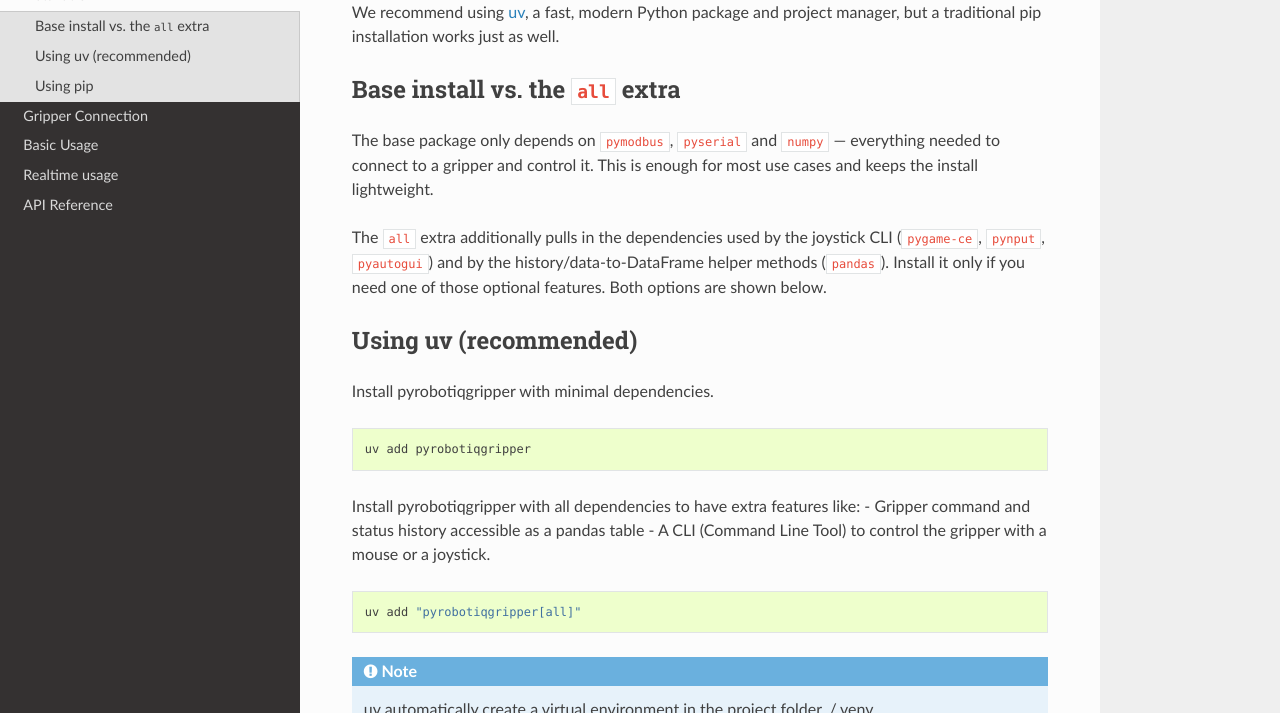
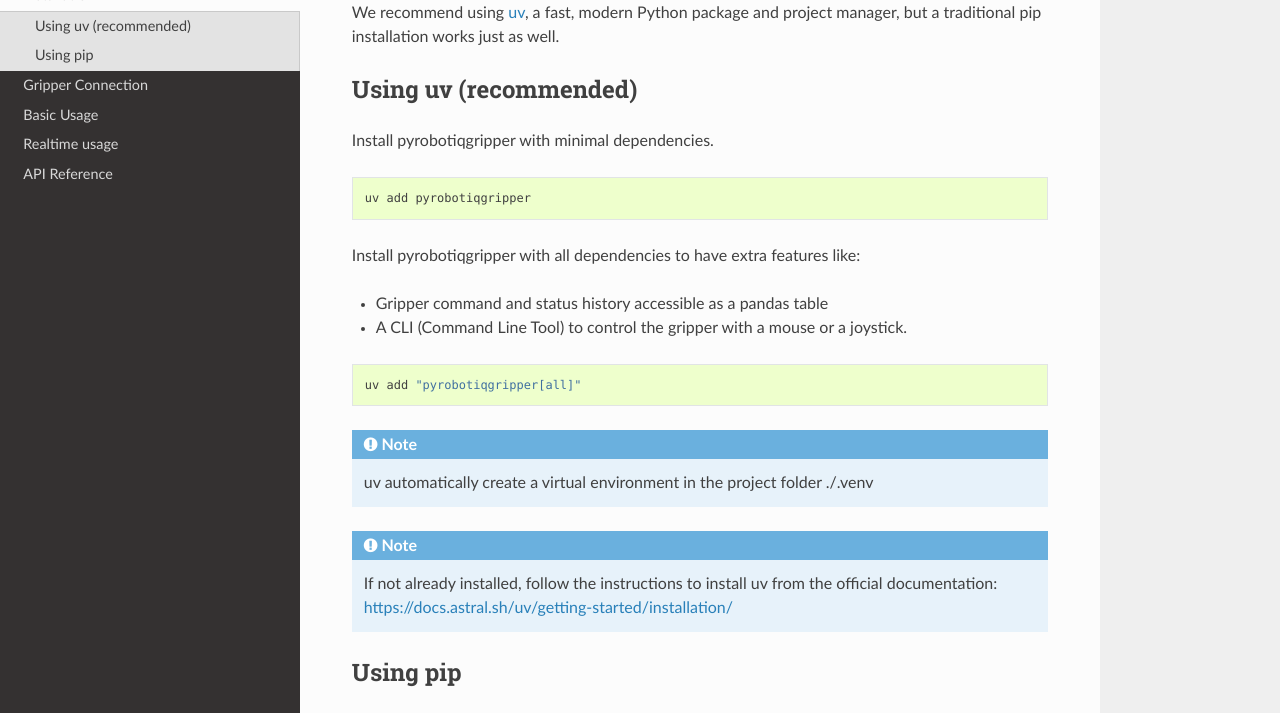
Before and after one commit to castetsb/pyRobotiqGripper, a Sphinx documentation site: the page built from docs/installation.rst, in a window 1280 px wide and 900 px high, scrolled down 370 px, cut to the strip 187-900 px from the top of the window. Built offline with Sphinx 7.4.7 and the Read the Docs theme 3.1.0, drawn with Linux system fonts in a browser that asks for light colours.

Commit message:
Adjust documentation
Remove installation comment

```diff
--- a/docs/installation.rst
+++ b/docs/installation.rst
@@ -9,18 +9,6 @@ We recommend using `uv <https://docs.astral.sh/uv/>`_, a fast, modern Python
 package and project manager, but a traditional pip installation works just
 as well.
 
-Base install vs. the ``all`` extra
------------------------------------
-
-The base package only depends on ``pymodbus``, ``pyserial`` and ``numpy`` —
-everything needed to connect to a gripper and control it. This is enough for
-most use cases and keeps the install lightweight.
-
-The ``all`` extra additionally pulls in the dependencies used by the
-joystick CLI (``pygame-ce``, ``pynput``, ``pyautogui``) and by the
-history/data-to-DataFrame helper methods (``pandas``). Install it only if
-you need one of those optional features. Both options are shown below.
-
 Using uv (recommended)
 -----------------------
 
@@ -31,6 +19,7 @@ Install pyrobotiqgripper with minimal dependencies.
     uv add pyrobotiqgripper
 
 Install pyrobotiqgripper with all dependencies to have extra features like:
+
 - Gripper command and status history accessible as a pandas table
 - A CLI (Command Line Tool) to control the gripper with a mouse or a joystick.
 
```
